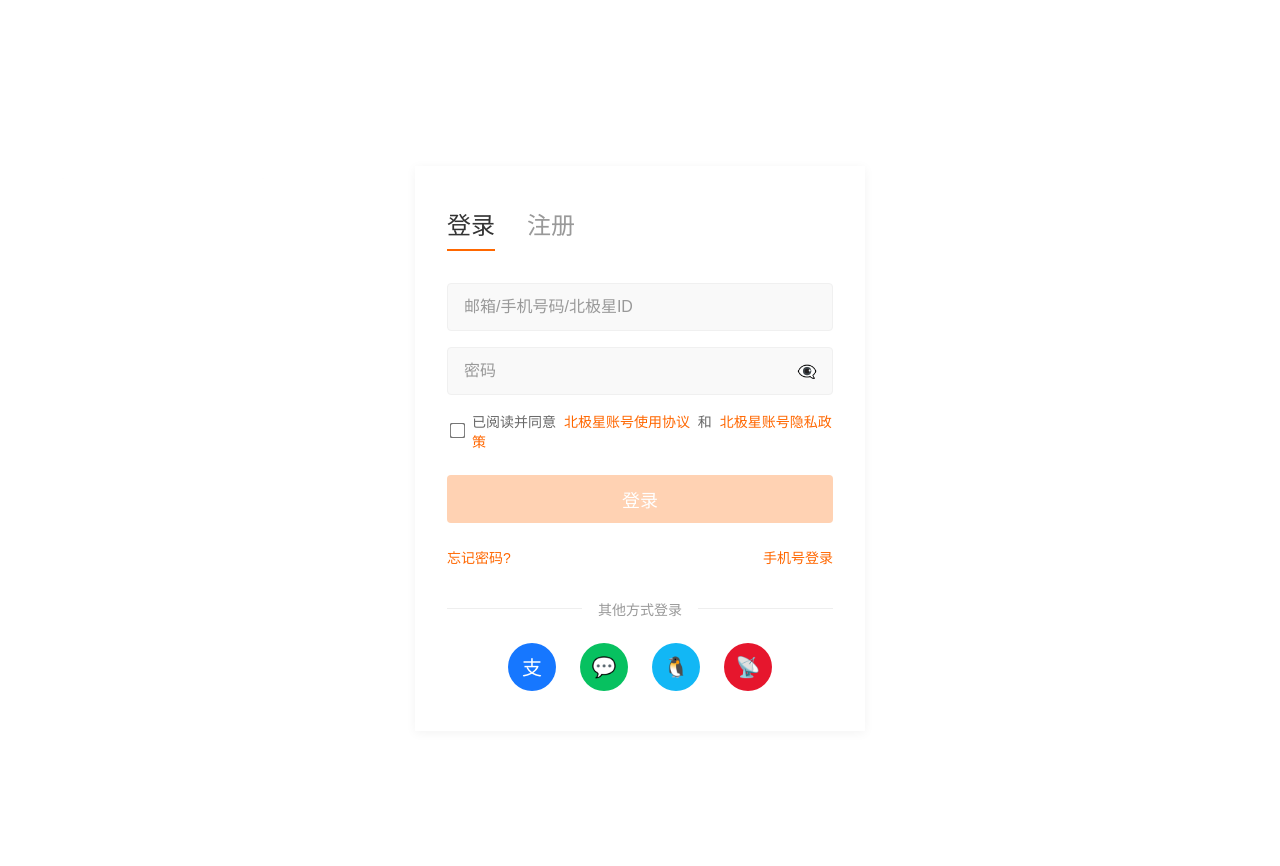
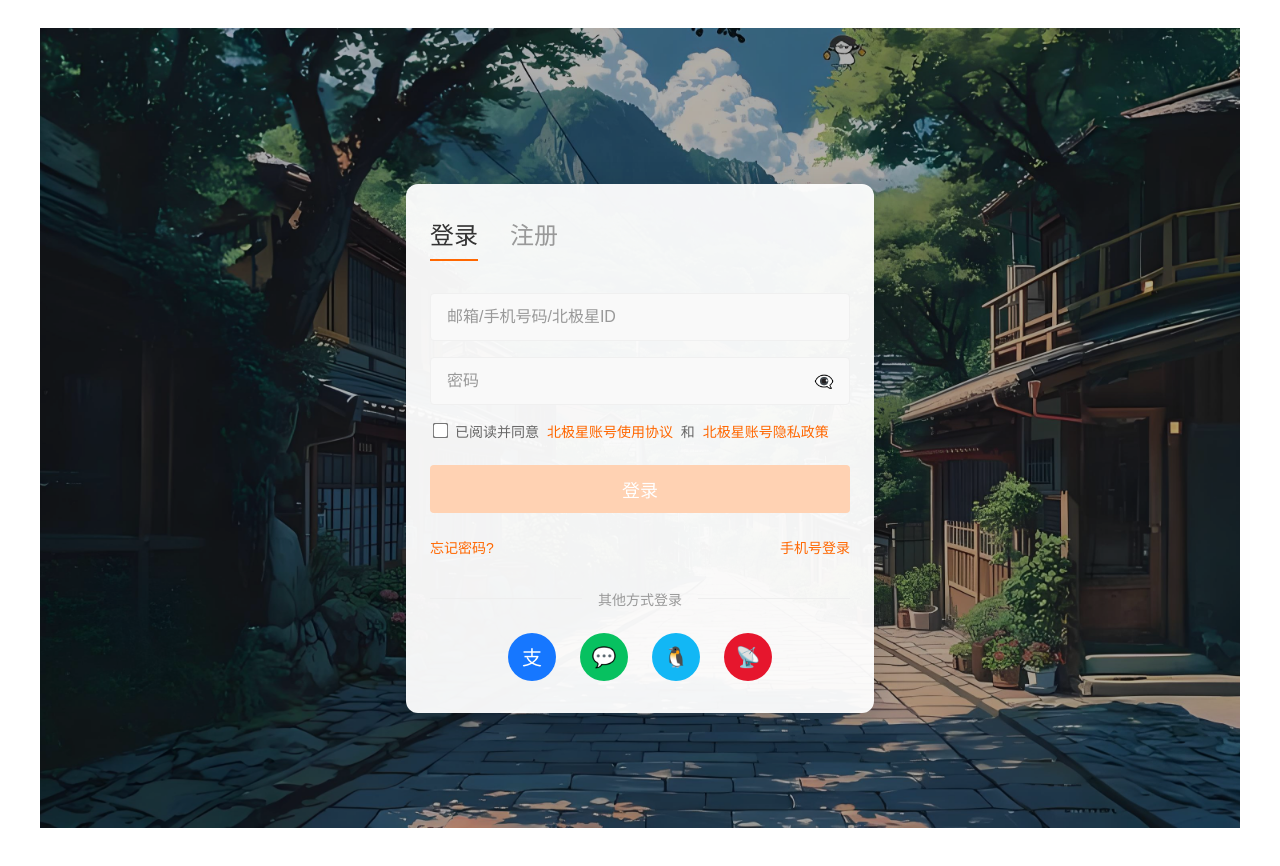
Before and after one commit to Tony-LJ/polair-demo, a Vue app: page /login in a window 1280 px wide. Shown: the top 866 px of the page. Built offline with nearby package versions, Linux system fonts and the light colour scheme.

Commit message:
feat:home|登录页面背景

```diff
--- a/src/styles/login-card-styles.scss
+++ b/src/styles/login-card-styles.scss
@@ -7,21 +7,55 @@ $bg-gray: #f9f9f9;       // 输入框背景灰
 $text-gray: #999;        // 文本浅灰
 $border-gray: #f0f0f0;   // 边框灰
 
-// 卡片容器
+/* 🔥 登录页背景容器 - 自适应核心样式 */
+.login-bg {
+  position: absolute;
+  top: 0;
+  left: 0;
+  width: 100vw;   /* 占满视口宽度 */
+  height: 100vh;  /* 占满视口高度 */
+  z-index: -1;
+  /* 自适应关键属性 */
+  background-size: cover;       /* 等比缩放，覆盖整个容器，多余部分裁剪 */
+  background-position: center;  /* 始终居中显示，保证核心区域可见（和你截图一致） */
+  background-repeat: no-repeat; /* 禁止平铺 */
+  background-attachment: fixed; /* 背景固定，不随页面滚动 */
+  /* 平滑过渡动画 */
+  transition: background-image 0.8s ease-in-out;
+  /* 半透明遮罩，提升表单可读性 */
+  &::after {
+    content: '';
+    position: absolute;
+    top: 0;
+    left: 0;
+    width: 100%;
+    height: 100%;
+    background: rgba(0, 0, 0, 0.3); /* 调暗背景，让登录框更突出 */
+  }
+}
+
+/* 登录容器 - 确保占满视口 */
+.login-container {
+  min-height: 100vh;
+  height: 100vh;
+  display: flex;
+  align-items: center;
+  justify-content: center;
+  padding: 20px;
+  position: relative;
+  overflow: hidden;
+}
+
+/* 登录卡片 - 保证在背景上方且居中 */
 .login-register-card {
+  position: relative;
+  z-index: 10;
+  max-width: 420px;
   width: 100%;
-  max-width: 450px;
-  background: #ffffff;
-  padding: 40px 32px;
-  border-radius: 0;
-  box-shadow: 0 2px 10px rgba(0, 0, 0, 0.05);
-  box-sizing: border-box;
-
-  // 响应式适配
-  @media (max-width: 480px) {
-    padding: 32px 24px;
-    max-width: 100%;
-  }
+  background: rgba(255, 255, 255, 0.95);
+  border-radius: 12px;
+  padding: 32px 24px;
+  box-shadow: 0 8px 32px rgba(0, 0, 0, 0.15);
 }
 
 // Tab切换栏（仅登录页使用）
--- a/src/views/login/Login.vue
+++ b/src/views/login/Login.vue
@@ -1,6 +1,6 @@
 <!-- src/views/login/Login.vue -->
 <script setup lang="ts">
-import { ref, onMounted } from 'vue'
+import { ref, onMounted ,computed} from 'vue'
 import { useRouter } from 'vue-router'
 import { post } from '@/utils/request'
 // 导入Register组件
@@ -25,6 +25,27 @@ const loginForm = ref({
 // 状态管理
 const showPassword = ref(false)
 const loginLoading = ref(false)
+
+// 🔥 改用网络图片（无需本地文件，直接测试功能）
+import bg1 from '@/assets/imgs/fOGZBxWPj.jpeg'
+// import bg2 from '@/assets/imgs/24635678570797.png'
+const backgroundImages = ref([
+  // 替换为你自己的网络图片 URL
+  // 'https://p3-flow-imagex-sign.byteimg.com/tos-cn-i-a9rns2rl98/5a9b98911cd647bd85146bf72aa92757.png~tplv-a9rns2rl98-image.png',
+  bg1
+])
+// 当前背景图索引
+const currentBgIndex = ref(0)
+// 计算当前背景图URL
+const currentBgImage = computed(() => {
+  return backgroundImages.value[currentBgIndex.value]
+})
+
+// 🔥 2. 背景图定时切换函数
+let bgTimer: number
+const switchBgImage = () => {
+  currentBgIndex.value = (currentBgIndex.value + 1) % backgroundImages.value.length
+}
 
 // 登录表单验证
 const validateLoginForm = (): boolean => {
@@ -81,7 +102,11 @@ onMounted(() => {
 <template>
   <div class="login-container">
     <!-- 宇宙星际背景 -->
-    <div class="cosmic-bg"></div>
+    <!-- 🔥 替换原有背景：添加自适应背景图容器 -->
+    <div
+        class="login-bg"
+        :style="{ backgroundImage: `url(${currentBgImage})` }"
+    ></div>
 
     <!-- 登录/注册卡片（使用公共样式类） -->
     <div class="login-register-card">
```
